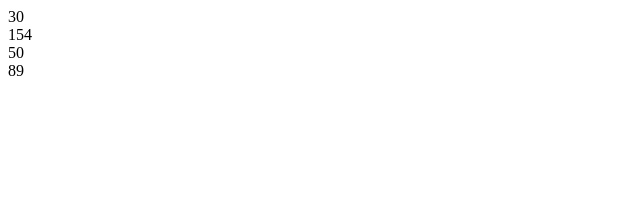
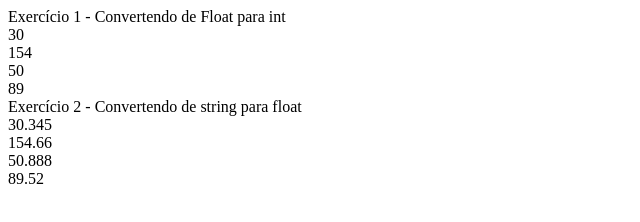
Before and after one commit to letyresina/Javascript-ExerciciosFixacao, a plain HTML site: page index.html in a window 1280 px wide. Shown: the whole page, without its empty margins (0-640 px from the left). Drawn offline with Linux system fonts and the light colour scheme.

Commit message:
Subindo exercício 2

```diff
--- a/index.html
+++ b/index.html
@@ -6,7 +6,8 @@
     </head>
     <body>
         <script>
-            // Exercício 1 - Convertendo de float para int
+            document.write("Exercício 1 - Convertendo de Float para int <br>");
+
             var num1 = 30.345;
             document.write(parseInt(num1), "<br>");
 
@@ -18,6 +19,20 @@
 
             var num4 = 089.52;
             document.write(parseInt(num4), "<br>");
+
+            document.write("Exercício 2 - Convertendo de string para float <br>");
+
+            var num1String = "30.345";
+            document.write(parseFloat(num1String), "<br>");
+
+            var num2String = "154.66";
+            document.write(parseFloat(num2String), "<br>");
+
+            var num3String = "50.888";
+            document.write(parseFloat(num3String), "<br>");
+
+            var num4String = "089.52"
+            document.write(parseFloat(num4String), "<br>");
         </script>
     </body>
 </html>
```
